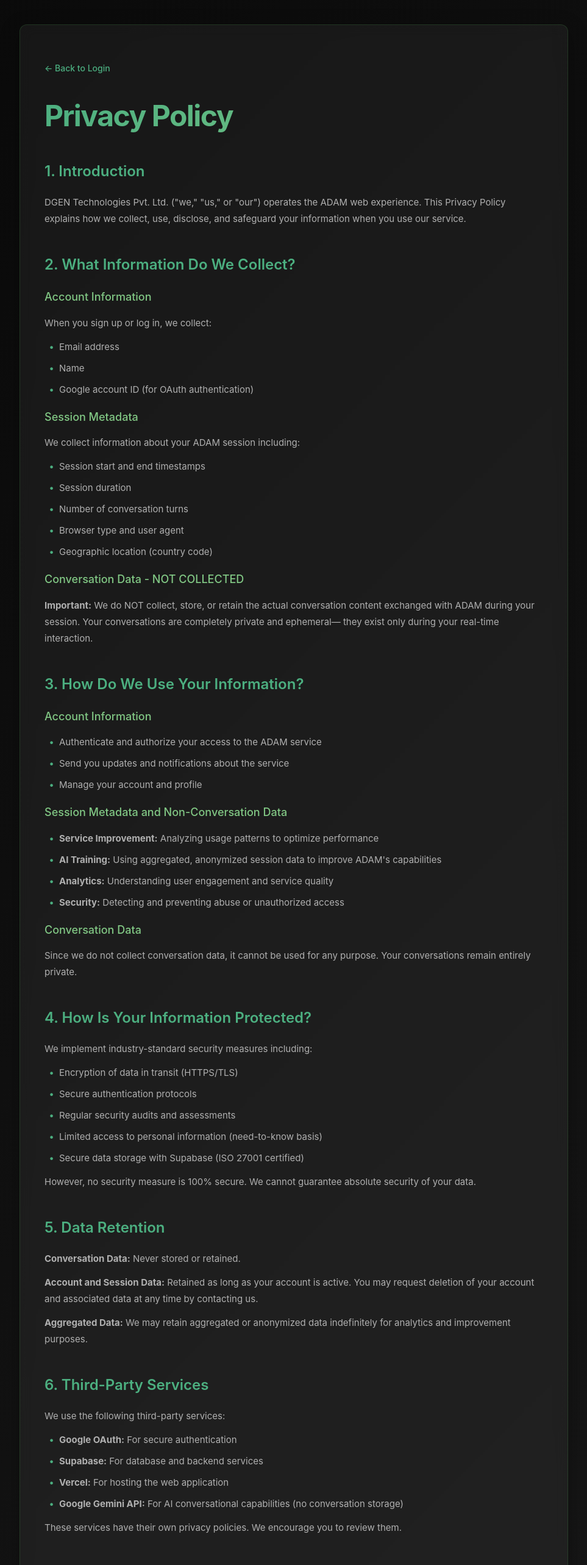
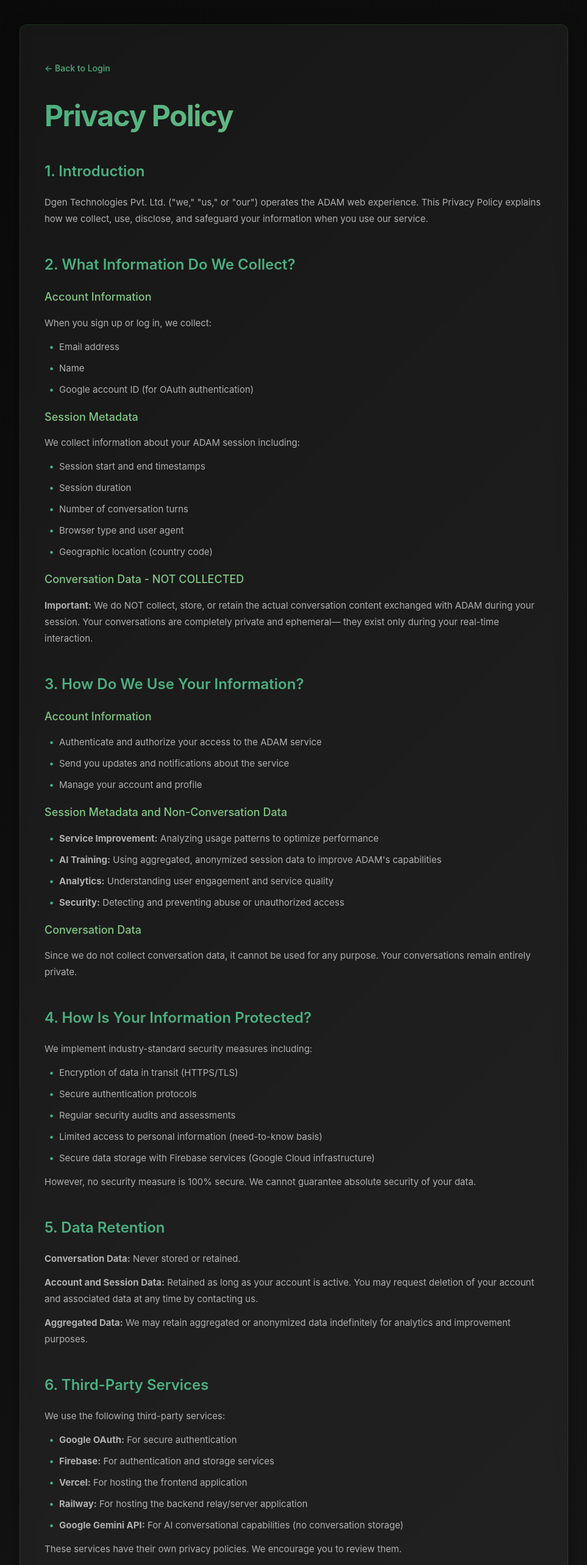
Before and after one commit to dgentechnologies/adam-demo-frontend, a Next.js app: page /privacy in a window 1280 px wide. Shown: the top 2566 px of the page at 61% size, without its empty margins (158-1121 px from the left). Built offline with nearby package versions, Linux system fonts and the light colour scheme.

Commit message:
terms and privacy updated

```diff
--- a/src/app/privacy/page.tsx
+++ b/src/app/privacy/page.tsx
@@ -16,7 +16,7 @@ export default function Privacy() {
         <div className={styles.section}>
           <h2>1. Introduction</h2>
           <p>
-            DGEN Technologies Pvt. Ltd. ("we," "us," or "our") operates the ADAM web experience.
+            Dgen Technologies Pvt. Ltd. ("we," "us," or "our") operates the ADAM web experience.
             This Privacy Policy explains how we collect, use, disclose, and safeguard your information
             when you use our service.
           </p>
@@ -90,7 +90,7 @@ export default function Privacy() {
             <li>Secure authentication protocols</li>
             <li>Regular security audits and assessments</li>
             <li>Limited access to personal information (need-to-know basis)</li>
-            <li>Secure data storage with Supabase (ISO 27001 certified)</li>
+            <li>Secure data storage with Firebase services (Google Cloud infrastructure)</li>
           </ul>
           <p>
             However, no security measure is 100% secure. We cannot guarantee absolute security of your data.
@@ -119,8 +119,9 @@ export default function Privacy() {
           </p>
           <ul>
             <li><strong>Google OAuth:</strong> For secure authentication</li>
-            <li><strong>Supabase:</strong> For database and backend services</li>
-            <li><strong>Vercel:</strong> For hosting the web application</li>
+            <li><strong>Firebase:</strong> For authentication and storage services</li>
+            <li><strong>Vercel:</strong> For hosting the frontend application</li>
+            <li><strong>Railway:</strong> For hosting the backend relay/server application</li>
             <li><strong>Google Gemini API:</strong> For AI conversational capabilities (no conversation storage)</li>
           </ul>
           <p>
@@ -148,7 +149,7 @@ export default function Privacy() {
         <div className={styles.section}>
           <h2>8. International Data Transfers</h2>
           <p>
-            Your information may be stored and processed in India and other jurisdictions where DGEN Technologies
+            Your information may be stored and processed in India and other jurisdictions where Dgen Technologies
             operates. By using ADAM, you consent to the transfer of your information to countries outside your
             country of residence, which may have different data protection laws.
           </p>
@@ -178,7 +179,7 @@ export default function Privacy() {
             If you have questions about this Privacy Policy or our privacy practices, please contact us:
           </p>
           <p>
-            <strong>DGEN Technologies Pvt. Ltd.</strong><br />
+            <strong>Dgen Technologies Pvt. Ltd.</strong><br />
             Kolkata, India<br />
             Website: dgentechnologies.com<br />
             Email: contact@dgentechnologies.com
```
Also changed, not shown: src/app/terms/page.tsx (+7 -7 lines).
